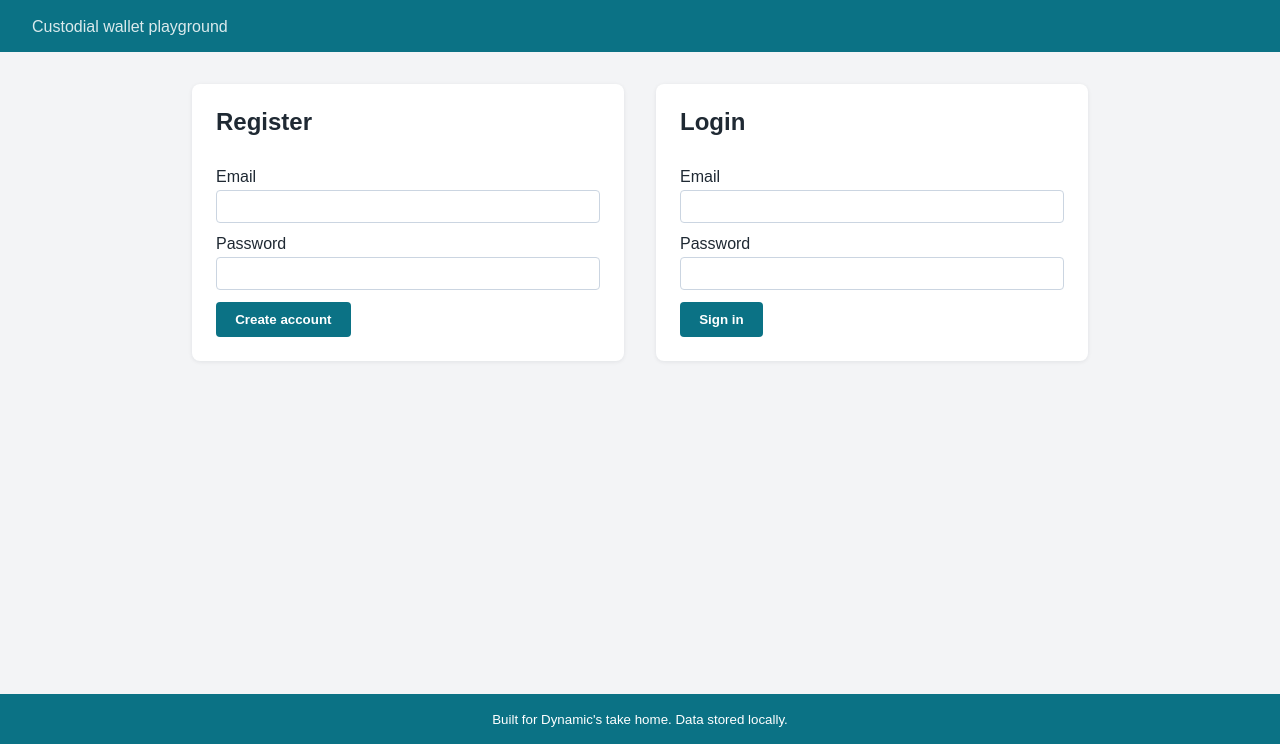
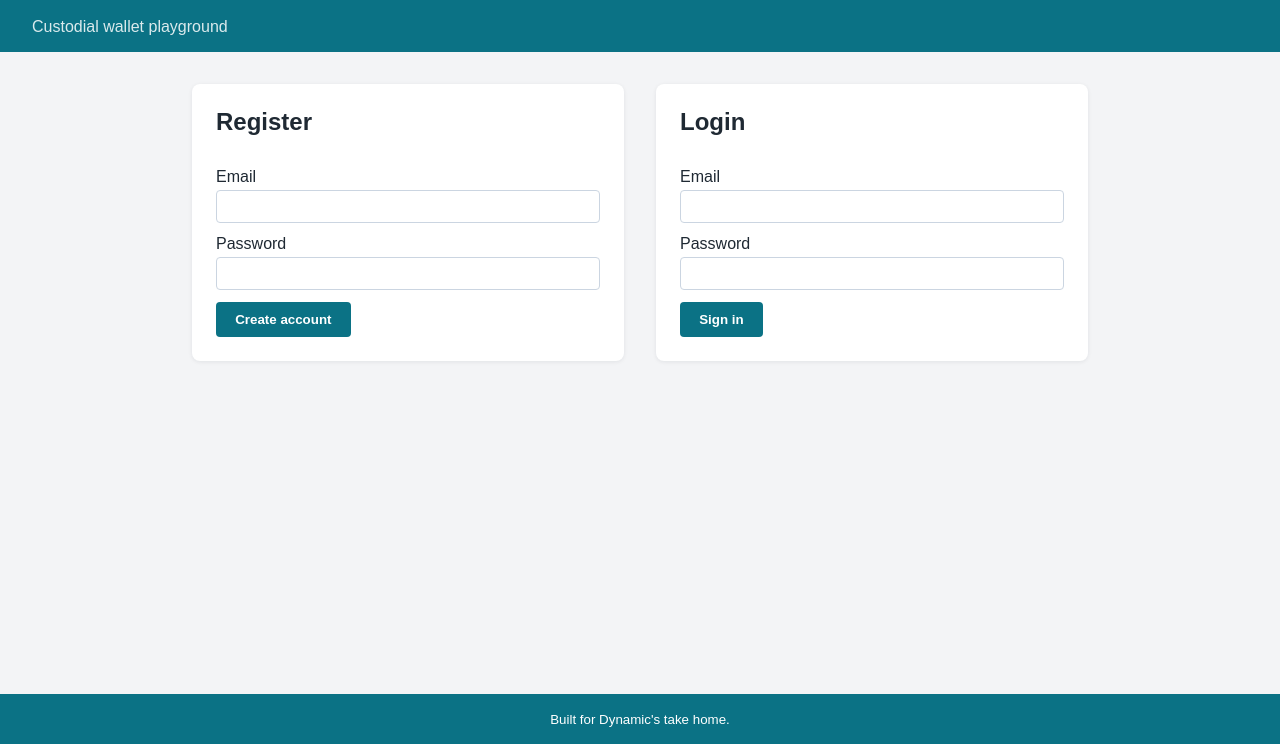
Before and after one commit to agurod42/dynamic-take-home, a website: page frontend/index.html in a window 1280 px wide. Shown: the part 56-800 px from the top of the page. Drawn offline with Linux system fonts and the light colour scheme; no server answers.

Commit message:
Remove redundant note from footer in index.html

```diff
--- a/frontend/index.html
+++ b/frontend/index.html
@@ -85,7 +85,7 @@
       </section>
     </main>
     <footer>
-      <small>Built for Dynamic&apos;s take home. Data stored locally.</small>
+      <small>Built for Dynamic&apos;s take home.</small>
     </footer>
     <script type="module" src="/app.js"></script>
   </body>
```
